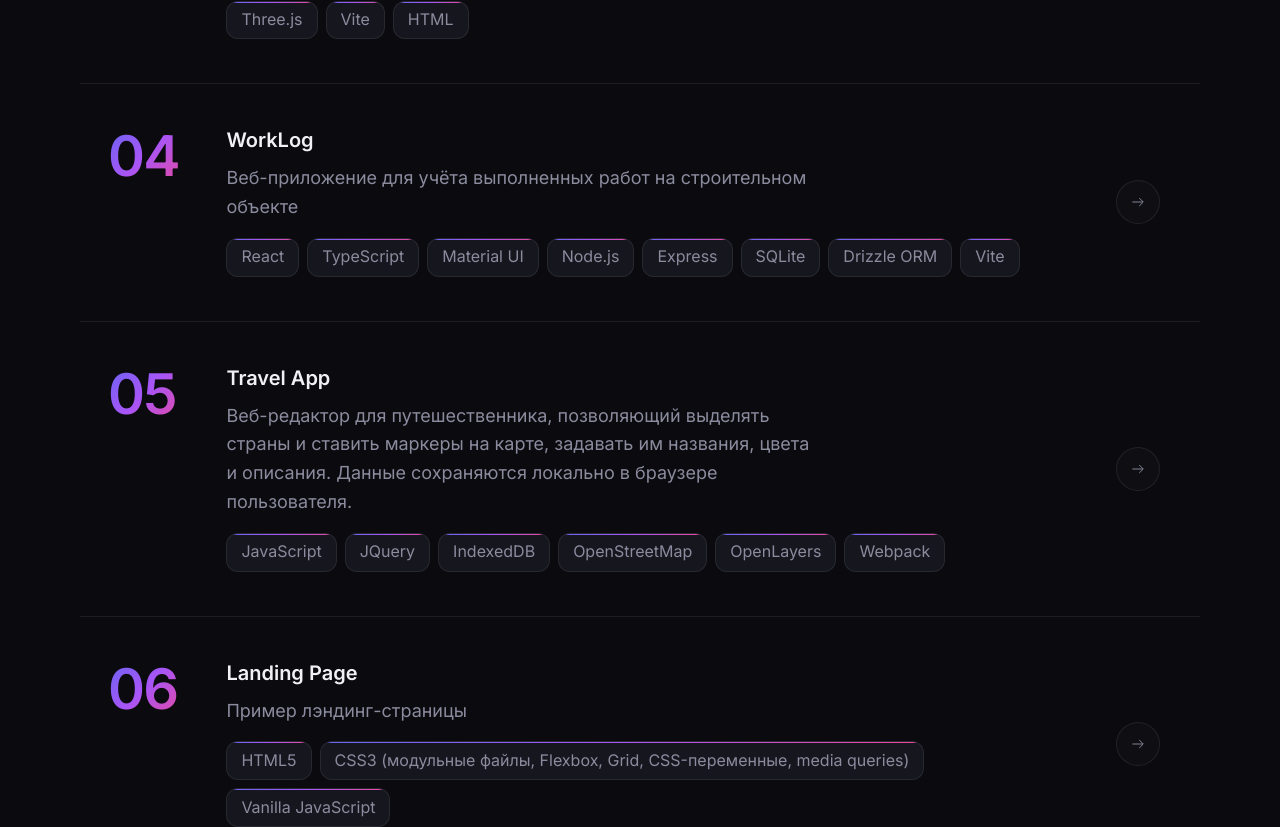
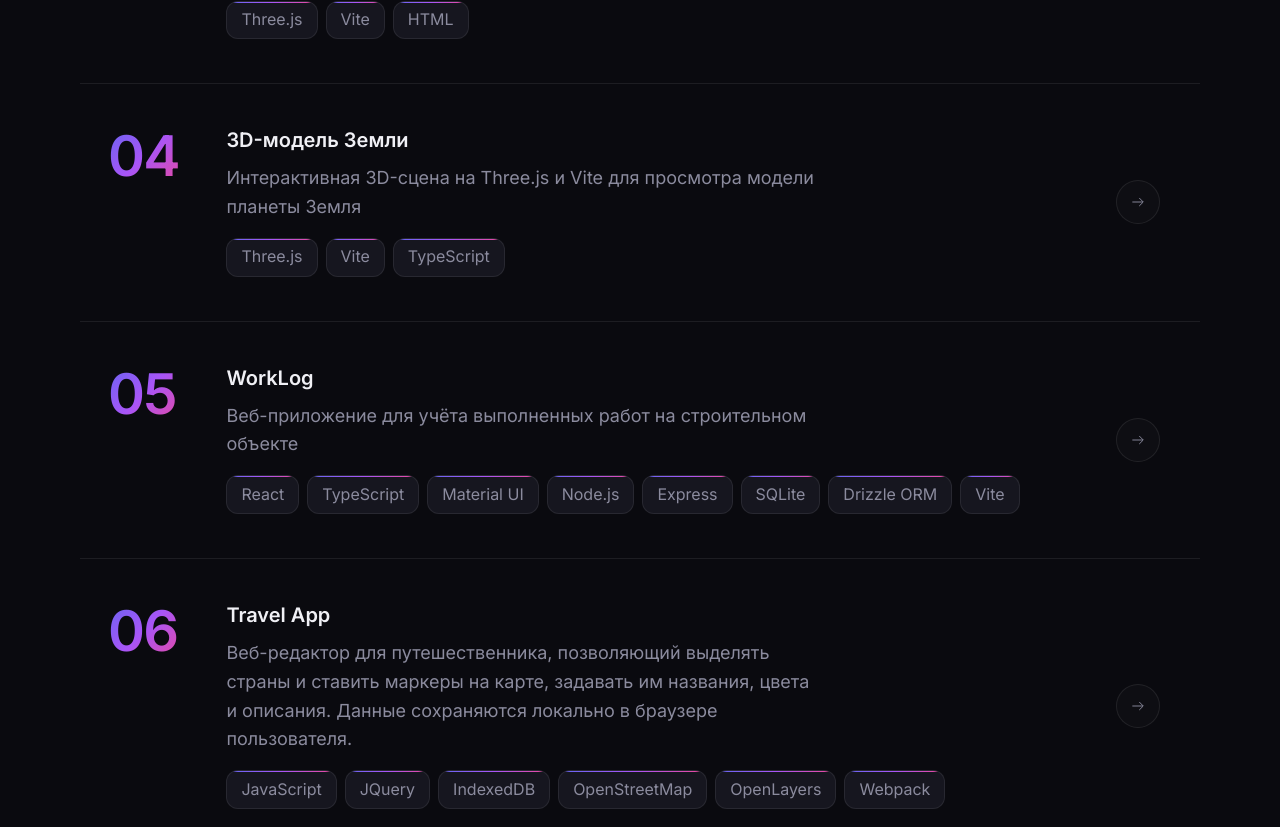
Before and after one commit to MarkovaDA/Portfolio, a React (Vite) app: page / in a window 1280 px wide. Shown: the part 2414-3241 px from the top of the page. Built offline with nearby package versions, Linux system fonts and the light colour scheme; a web font is replaced by a local one.

Commit message:
planet model three.js

```diff
--- a/src/data.ts
+++ b/src/data.ts
@@ -173,6 +173,41 @@
     }]
   },
   {
+    slug: 'planet-model',
+    title: '3D-модель Земли',
+    description: 'Интерактивная 3D-сцена на Three.js и Vite для просмотра модели планеты Земля',
+    fullDescription: `
+      EarthPlanetModel — веб-приложение для интерактивного просмотра 3D-модели Земли в браузере. Проект построен на Three.js и Vite: планета отображается в космической сцене со звёздным фоном, слоем облаков и освещением, имитирующим солнце. Пользователь может вращать камеру вокруг планеты и управлять авто-вращением.
+      <p>
+        <br />
+        <b>
+          Основные возможности:
+        </b>
+      </p>
+      <ul>
+        <li>Интерактивная 3D-сцена на Three.js</li>
+        <li>Текстурированная модель Земли с нормалями и бликами</li>
+        <li>Отдельный слой облаков с независимым вращением</li>
+        <li>Звёздный фон</li>
+        <li>Вращение камеры вокруг планеты мышью и колесом прокрутки</li>
+        <li>Панель управления: авто-вращение и скорость</li>
+      </ul>
+    `,
+    tags: ['Three.js', 'Vite', 'TypeScript'],
+    repoUrl: 'https://github.com/MarkovaDA/ThreeJSPlanet/',
+    publicUrl: 'https://markovada.github.io/ThreeJSPlanet/',
+    slots: [{
+      id: 'main',
+      label: 'Главный экран приложения',
+      summary: 'Интерфейс состоит из 3D-сцены и панели управления',
+      image: 'images/planet-model-demo.png',
+      techStack: {
+        title: 'Three.js, Vite, TypeScript',
+        description: 'Технологический стек: Three.js + Vite + TypeScript',
+      }
+    }],
+  },
+  {
     slug: 'worklog',
     title: 'WorkLog',
     description: 'Веб-приложение для учёта выполненных работ на строительном объекте',
--- a/src/i18n/projects/en.ts
+++ b/src/i18n/projects/en.ts
@@ -115,6 +115,19 @@
       },
     },
   },
+  'planet-model': {
+    title: 'Earth Planet Model',
+    description: '3D Earth is our planet model',
+    fullDescription: `
+      EarthPlanetModel is a web application for interactively viewing a Earth planet model in the browser. Built with Three.js and Vite, it simulates a display scene: the planet is displayed in a 3D scene with a camera that can be rotated around the planet.
+    `,
+    slots: {
+      main: {
+        label: 'Main application screen',
+        summary: 'The interface consists of a 3D scene and a control panel',
+      },
+    }
+  },
   worklog: {
     title: 'WorkLog',
     description: 'Web application for tracking completed work on a construction site',
```
Also changed, not shown: public/images/planet-model-demo.png (added).
